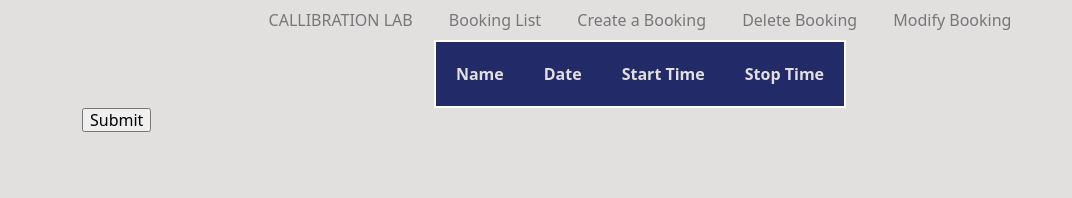
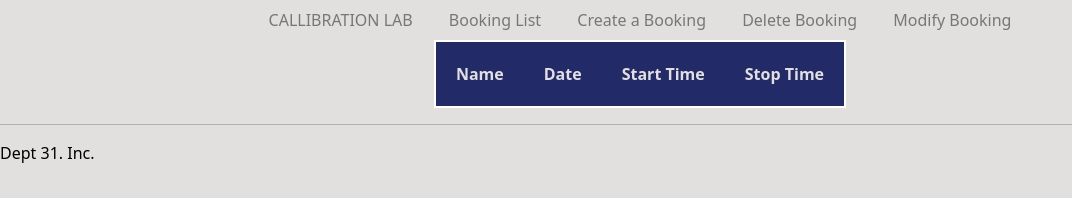
Before and after one commit to CharleeBrown/Lab_Booking, a website: page public/apptlist.html in a window 1280 px wide. Shown: the whole page, without its empty margins (0-1072 px from the left). Drawn offline with nearby package versions, Linux system fonts and the light colour scheme; no server answers.

Commit message:
added footer.

```diff
--- a/public/apptlist.html
+++ b/public/apptlist.html
@@ -45,8 +45,10 @@
             </tr>
         </table>
 
-        <input type="submit" />
+
     </div>
+    <hr/>
+    <span style="color:black; text-align:center;">Dept 31. Inc.</span>
 </body>
 
 <script>
```
